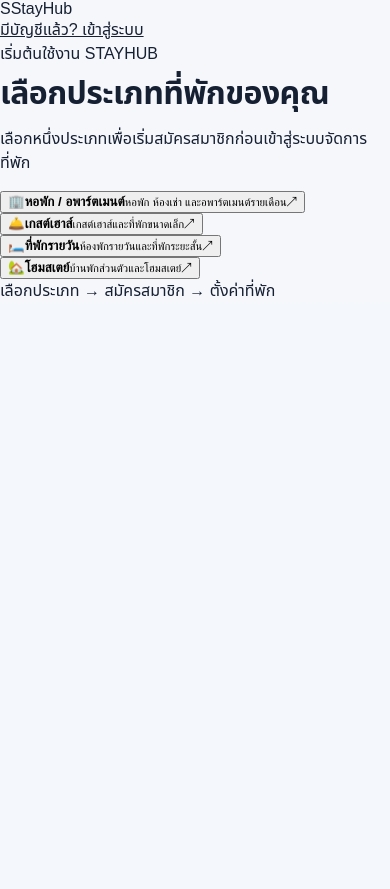
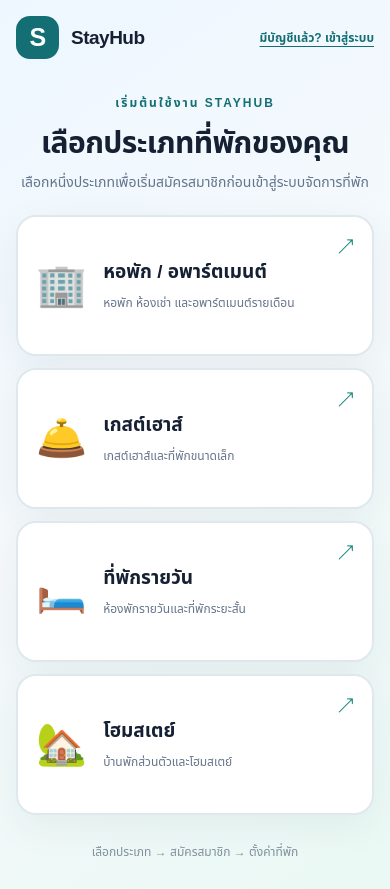
Before and after one commit to santilab48/StayHub, a Next.js app: page / in a window 390 px wide. Before the commit the page ends 844 px from the top, so only its background shows below. Built offline with nearby package versions, Linux system fonts and the light colour scheme.

Commit message:
style: responsive four large full-screen category tiles and password visibility control

```diff
--- a/app/globals.css
+++ b/app/globals.css
@@ -18,3 +18,35 @@
 .ownerChoiceSummary>div{flex:1;display:flex;flex-direction:column;gap:3px}
 .ownerChoiceSummary small{color:#65738a;font-size:12px}
 @media(max-width:600px){.ownerTypeGrid{grid-template-columns:1fr;gap:11px}.ownerTypeTile{min-height:137px;padding:17px 19px;gap:5px}.ownerTypeIcon{font-size:31px}.ownerTypeTile strong{font-size:18px}.ownerTypeNext{margin-top:5px}}
+
+
+/* Four-choice first screen; no advertising requests until placement is approved. */
+.welcomePage{min-height:100svh;display:flex;flex-direction:column;padding:clamp(16px,2.4vw,32px);background:linear-gradient(145deg,#eef7ff 0%,#f5f9fc 50%,#eaf9f4 100%)}
+.welcomeHeader{display:flex;align-items:center;justify-content:space-between;gap:18px;max-width:1440px;width:100%;margin:0 auto}
+.welcomeBrand{display:flex;align-items:center;gap:12px;font-size:22px;font-weight:850;letter-spacing:-.5px}
+.welcomeBrandMark{display:grid;place-items:center;width:43px;height:43px;border-radius:14px;color:#fff;background:#146f74;font-weight:900;font-size:25px}
+.welcomeLogin{color:#146f74;font-size:14px;font-weight:700;text-underline-offset:4px}
+.welcomeBody{display:flex;flex:1;flex-direction:column;justify-content:center;max-width:1240px;width:100%;margin:0 auto;padding:30px 0}
+.welcomeIntro{text-align:center;margin-bottom:clamp(18px,3vh,36px)}
+.welcomeEyebrow{display:inline-block;font-size:12px;letter-spacing:2px;font-weight:800;color:#146f74}
+.welcomeIntro h1{font-size:clamp(30px,4vw,52px);margin:14px 0 10px;line-height:1.16}
+.welcomeIntro p{color:#64748b;font-size:clamp(14px,1.5vw,17px);line-height:1.6;margin:0}
+.welcomeGrid{display:grid;grid-template-columns:repeat(2,minmax(0,1fr));grid-template-rows:repeat(2,minmax(170px,1fr));gap:clamp(12px,1.8vw,22px);min-height:min(55vh,560px)}
+.welcomeChoice{display:flex;align-items:center;gap:clamp(12px,2.2vw,30px);padding:clamp(20px,3vw,42px);text-align:left;font:inherit;color:#162033;background:#fff;border:2px solid #dfe9ed;border-radius:26px;box-shadow:0 12px 40px rgba(14,46,59,.06);cursor:pointer;transition:transform .16s,box-shadow .16s,border-color .16s}
+.welcomeChoice:hover{transform:translateY(-3px);border-color:#168d89;box-shadow:0 18px 38px rgba(14,46,59,.11)}
+.welcomeChoice:focus-visible{outline:3px solid #129d91;outline-offset:3px}
+.welcomeChoiceIcon{font-size:clamp(42px,5.2vw,72px);line-height:1}
+.welcomeChoiceCopy{display:flex;flex:1;flex-direction:column;gap:10px}
+.welcomeChoiceCopy strong{font-size:clamp(19px,2vw,29px);line-height:1.25}
+.welcomeChoiceCopy small{font-size:clamp(12px,1.3vw,16px);color:#66758b;line-height:1.5}
+.welcomeChoiceArrow{align-self:flex-start;font-size:26px;color:#16857e}
+.welcomeFooter{text-align:center;font-size:13px;color:#80909e;padding:12px}
+.ownerEntryPage{min-height:100svh}.ownerEntryPage .ownerTypeGrid{min-height:55vh;grid-template-rows:repeat(2,1fr)}
+.ownerEntryPage .ownerTypeTile{min-height:210px}.ownerAuthPage{max-width:620px!important}
+.ownerAuthPage>section{margin-top:22px}.ownerBackLink{font-weight:700;font-size:14px;color:#146f74}
+.ownerPasswordField{display:flex;position:relative;align-items:center}
+.ownerPasswordField input{padding-right:86px}
+.ownerPasswordToggle{position:absolute;right:8px;top:50%;transform:translateY(-50%);border:0;background:#edf6f6;color:#146f74;border-radius:9px;padding:8px 12px;font:inherit;font-size:13px;font-weight:800;cursor:pointer}
+.ownerPasswordToggle:focus-visible{outline:2px solid #168d89;outline-offset:2px}
+@media(max-width:650px){.welcomePage{padding:16px}.welcomeBrand{font-size:19px}.welcomeLogin{font-size:12px}.welcomeBody{justify-content:flex-start;padding:34px 0 16px}.welcomeIntro{margin-bottom:22px}.welcomeGrid{grid-template-columns:1fr;grid-template-rows:repeat(4,minmax(126px,1fr));gap:12px;min-height:calc(100svh - 244px)}.welcomeChoice{border-radius:20px;padding:18px;gap:16px}.welcomeChoiceIcon{font-size:41px}.welcomeChoiceCopy strong{font-size:19px}.welcomeChoiceCopy small{font-size:12px}.welcomeChoiceArrow{font-size:20px}.welcomeFooter{font-size:12px}.ownerEntryPage .ownerTypeGrid{grid-template-columns:1fr;grid-template-rows:none;min-height:0}.ownerEntryPage .ownerTypeTile{min-height:132px}}
+@media(prefers-reduced-motion:reduce){.welcomeChoice{transition:none}.welcomeChoice:hover{transform:none}}
```
